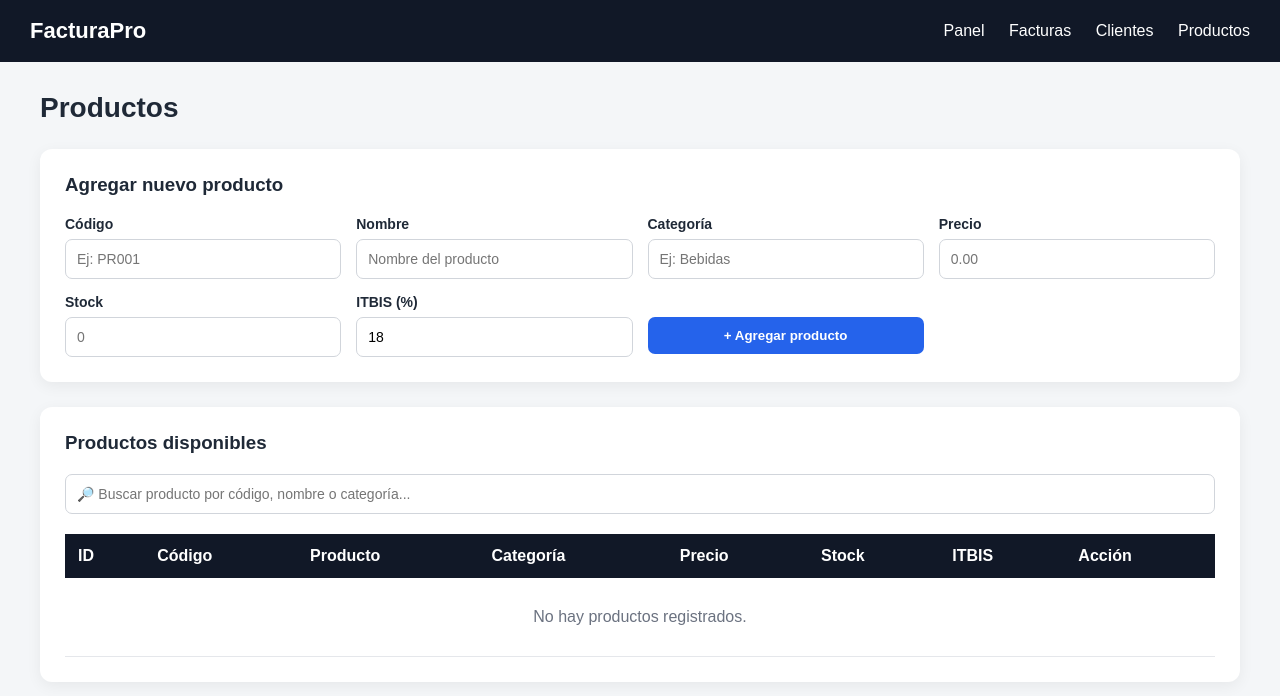
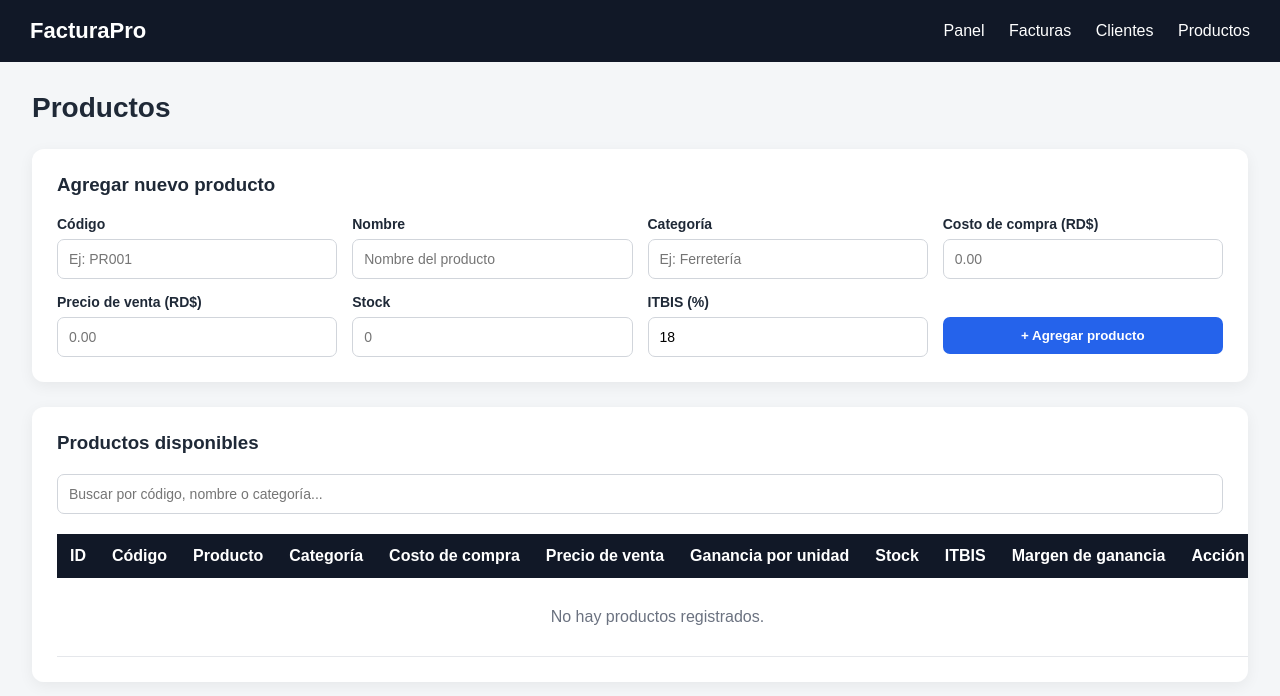
Before and after one commit to ca386658-ai/FacturaPro, a Flask app: page /productos in a window 1280 px wide. Shown: the top 696 px of the page. Run offline with Flask 3, Linux system fonts and the light colour scheme; the visitor is signed in with stand-in values (Sample User, id 1); parts of the project's set-up code (start-up, migrations or seed data) failed here and were passed over; some libraries are stand-ins or nearby versions.

Commit message:
Update productos.html

```diff
--- a/templates/productos.html
+++ b/templates/productos.html
@@ -1,10 +1,8 @@
 <!DOCTYPE html>
 <html lang="es">
-
 <head>
     <meta charset="UTF-8">
     <meta name="viewport" content="width=device-width, initial-scale=1.0">
-
     <title>Productos | FacturaPro</title>
 
     <style>
@@ -41,14 +39,11 @@
 
         .container {
             width: 95%;
-            max-width: 1200px;
+            max-width: 1400px;
             margin: 30px auto;
         }
 
         .header {
-            display: flex;
-            justify-content: space-between;
-            align-items: center;
             margin-bottom: 25px;
         }
 
@@ -62,6 +57,7 @@
             padding: 25px;
             margin-bottom: 25px;
             box-shadow: 0 4px 15px rgba(0, 0, 0, 0.06);
+            overflow-x: auto;
         }
 
         .card h3 {
@@ -86,6 +82,7 @@
         }
 
         input {
+            width: 100%;
             padding: 11px;
             border: 1px solid #d1d5db;
             border-radius: 7px;
@@ -117,6 +114,7 @@
 
         table {
             width: 100%;
+            min-width: 1100px;
             border-collapse: collapse;
         }
 
@@ -125,6 +123,7 @@
             color: white;
             padding: 13px;
             text-align: left;
+            white-space: nowrap;
         }
 
         td {
@@ -151,6 +150,15 @@
 
         .stock {
             font-weight: bold;
+        }
+
+        .margen {
+            font-weight: bold;
+            color: #15803d;
+        }
+
+        .perdida {
+            color: #dc2626;
         }
 
         .sin-productos {
@@ -181,17 +189,9 @@
             margin-bottom: 20px;
         }
 
-        .buscador input {
-            width: 100%;
-        }
-
         @media (max-width: 900px) {
             .form-grid {
                 grid-template-columns: repeat(2, 1fr);
-            }
-
-            table {
-                font-size: 13px;
             }
         }
 
@@ -205,18 +205,8 @@
                 gap: 15px;
             }
 
-            .header {
-                flex-direction: column;
-                align-items: flex-start;
-                gap: 10px;
-            }
-
-            .card {
-                overflow-x: auto;
-            }
-
-            table {
-                min-width: 700px;
+            .topbar a {
+                margin: 5px;
             }
         }
     </style>
@@ -225,7 +215,6 @@
 <body>
 
     <div class="topbar">
-
         <h1>FacturaPro</h1>
 
         <div>
@@ -234,7 +223,6 @@
             <a href="{{ url_for('clientes') }}">Clientes</a>
             <a href="{{ url_for('productos') }}">Productos</a>
         </div>
-
     </div>
 
     <div class="container">
@@ -244,310 +232,210 @@
         </div>
 
         {% with mensajes = get_flashed_messages(with_categories=true) %}
-
             {% if mensajes %}
-
                 {% for categoria, mensaje in mensajes %}
-
                     <div class="mensaje {{ categoria }}">
                         {{ mensaje }}
                     </div>
-
                 {% endfor %}
-
             {% endif %}
-
         {% endwith %}
 
-
-        <!-- AGREGAR PRODUCTO -->
-
         <div class="card">
-
             <h3>Agregar nuevo producto</h3>
 
-            <form
-                method="POST"
-                action="{{ url_for('agregar_producto') }}"
-            >
+            <form method="POST" action="{{ url_for('agregar_producto') }}">
 
                 <div class="form-grid">
 
                     <div class="form-group">
-
-                        <label>Código</label>
-
-                        <input
-                            type="text"
-                            name="codigo"
-                            placeholder="Ej: PR001"
-                            required
-                        >
-
+                        <label for="codigo">Código</label>
+                        <input type="text" id="codigo" name="codigo"
+                               placeholder="Ej: PR001" required>
                     </div>
 
+                    <div class="form-group">
+                        <label for="nombre">Nombre</label>
+                        <input type="text" id="nombre" name="nombre"
+                               placeholder="Nombre del producto" required>
+                    </div>
 
                     <div class="form-group">
-
-                        <label>Nombre</label>
-
-                        <input
-                            type="text"
-                            name="nombre"
-                            placeholder="Nombre del producto"
-                            required
-                        >
-
+                        <label for="categoria">Categoría</label>
+                        <input type="text" id="categoria" name="categoria"
+                               placeholder="Ej: Ferretería">
                     </div>
 
+                    <div class="form-group">
+                        <label for="costo">Costo de compra (RD$)</label>
+                        <input type="number" id="costo" name="costo"
+                               step="0.01" min="0" placeholder="0.00" required>
+                    </div>
 
                     <div class="form-group">
-
-                        <label>Categoría</label>
-
-                        <input
-                            type="text"
-                            name="categoria"
-                            placeholder="Ej: Bebidas"
-                        >
-
+                        <label for="precio">Precio de venta (RD$)</label>
+                        <input type="number" id="precio" name="precio"
+                               step="0.01" min="0.01" placeholder="0.00" required>
                     </div>
 
+                    <div class="form-group">
+                        <label for="stock">Stock</label>
+                        <input type="number" id="stock" name="stock"
+                               min="0" placeholder="0" required>
+                    </div>
 
                     <div class="form-group">
-
-                        <label>Precio</label>
-
-                        <input
-                            type="number"
-                            name="precio"
-                            step="0.01"
-                            min="0"
-                            placeholder="0.00"
-                            required
-                        >
-
+                        <label for="itbis">ITBIS (%)</label>
+                        <input type="number" id="itbis" name="itbis"
+                               step="0.01" value="18" min="0" max="100">
                     </div>
 
-
                     <div class="form-group">
-
-                        <label>Stock</label>
-
-                        <input
-                            type="number"
-                            name="stock"
-                            min="0"
-                            placeholder="0"
-                            required
-                        >
-
-                    </div>
-
-
-                    <div class="form-group">
-
-                        <label>ITBIS (%)</label>
-
-                        <input
-                            type="number"
-                            name="itbis"
-                            step="0.01"
-                            value="18"
-                            min="0"
-                            max="100"
-                        >
-
-                    </div>
-
-
-                    <div class="form-group">
-
-                        <button
-                            type="submit"
-                            class="btn btn-agregar"
-                        >
+                        <button type="submit" class="btn btn-agregar">
                             + Agregar producto
                         </button>
-
                     </div>
 
                 </div>
-
             </form>
-
         </div>
 
-
-        <!-- LISTA DE PRODUCTOS -->
-
         <div class="card">
-
             <h3>Productos disponibles</h3>
 
             <div class="buscador">
-
-                <input
-                    type="text"
-                    id="buscarProducto"
-                    placeholder="🔎 Buscar producto por código, nombre o categoría..."
-                    onkeyup="buscarProductos()"
-                >
-
+                <input type="text" id="buscarProducto"
+                       placeholder="Buscar por código, nombre o categoría..."
+                       onkeyup="buscarProductos()">
             </div>
 
-
             <table>
-
                 <thead>
-
                     <tr>
-
                         <th>ID</th>
                         <th>Código</th>
                         <th>Producto</th>
                         <th>Categoría</th>
-                        <th>Precio</th>
+                        <th>Costo de compra</th>
+                        <th>Precio de venta</th>
+                        <th>Ganancia por unidad</th>
                         <th>Stock</th>
                         <th>ITBIS</th>
+                        <th>Margen de ganancia</th>
                         <th>Acción</th>
-
                     </tr>
-
                 </thead>
 
                 <tbody id="tablaProductos">
 
                     {% for producto in productos %}
-
                         {% if producto.activo %}
-
                             <tr>
+                                <td>{{ producto.id }}</td>
+                                <td>{{ producto.codigo }}</td>
+                                <td>{{ producto.nombre }}</td>
+                                <td>{{ producto.categoria or 'Sin categoría' }}</td>
 
                                 <td>
-                                    {{ producto.id }}
+                                    {% if producto.costo is not none %}
+                                        RD${{ "%.2f"|format(producto.costo|float) }}
+                                    {% else %}
+                                        Pendiente
+                                    {% endif %}
                                 </td>
 
                                 <td>
-                                    {{ producto.codigo }}
+                                    RD${{ "%.2f"|format(producto.precio|float) }}
                                 </td>
 
                                 <td>
-                                    {{ producto.nombre }}
+                                    {% if producto.costo is not none %}
+                                        RD${{ "%.2f"|format(
+                                            producto.precio|float - producto.costo|float
+                                        ) }}
+                                    {% else %}
+                                        Pendiente
+                                    {% endif %}
                                 </td>
 
-                                <td>
-                                    {{ producto.categoria or 'Sin categoría' }}
-                                </td>
-
-                                <td>
-                                    ${{ "%.2f"|format(producto.precio|float) }}
-                                </td>
-
-                                <td class="stock">
-
-                                    {{ producto.stock }}
-
-                                </td>
+                                <td class="stock">{{ producto.stock }}</td>
 
                                 <td>
                                     {{ "%.2f"|format(producto.itbis|float) }}%
                                 </td>
 
+                                <td class="margen">
+                                    {% if producto.margen_ganancia is not none %}
+                                        {% if producto.margen_ganancia < 0 %}
+                                            <span class="perdida">
+                                                {{ "%.2f"|format(
+                                                    producto.margen_ganancia|float
+                                                ) }}%
+                                            </span>
+                                        {% else %}
+                                            {{ "%.2f"|format(
+                                                producto.margen_ganancia|float
+                                            ) }}%
+                                        {% endif %}
+                                    {% else %}
+                                        Registra el costo
+                                    {% endif %}
+                                </td>
+
                                 <td>
+                                    <form method="POST"
+                                          action="{{ url_for('eliminar_producto', id=producto.id) }}"
+                                          onsubmit="return confirmarEliminacion(this);">
 
-                                    <form
-                                        method="POST"
-                                        action="{{ url_for('eliminar_producto', id=producto.id) }}"
-                                        onsubmit="return confirmarEliminacion('{{ producto.nombre }}');"
-                                    >
-
-                                        <button
-                                            type="submit"
-                                            class="btn-eliminar"
-                                        >
+                                        <button type="submit" class="btn-eliminar">
                                             🗑️ Eliminar
                                         </button>
 
                                     </form>
-
                                 </td>
-
                             </tr>
-
                         {% endif %}
-
                     {% else %}
-
                         <tr>
-
-                            <td
-                                colspan="8"
-                                class="sin-productos"
-                            >
+                            <td colspan="11" class="sin-productos">
                                 No hay productos registrados.
                             </td>
-
                         </tr>
-
                     {% endfor %}
 
                 </tbody>
-
             </table>
-
         </div>
 
     </div>
 
-
     <script>
-
-        function confirmarEliminacion(nombre) {
+        function confirmarEliminacion(formulario) {
+            const fila = formulario.closest("tr");
+            const nombre = fila
+                ? fila.cells[2].textContent.trim()
+                : "este producto";
 
             return confirm(
                 "¿Seguro que deseas eliminar el producto: " +
                 nombre +
                 "?\n\nEl producto desaparecerá de la lista, pero las facturas anteriores se conservarán."
             );
-
         }
 
+        function buscarProductos() {
+            const texto = document.getElementById("buscarProducto")
+                .value.toLowerCase();
 
-        function buscarProductos() {
-
-            const texto =
-                document
-                .getElementById("buscarProducto")
-                .value
-                .toLowerCase();
-
-            const filas =
-                document.querySelectorAll(
-                    "#tablaProductos tr"
-                );
+            const filas = document.querySelectorAll("#tablaProductos tr");
 
             filas.forEach(function(fila) {
+                const contenido = fila.textContent.toLowerCase();
 
-                const contenido =
-                    fila.textContent.toLowerCase();
-
-                if (contenido.includes(texto)) {
-
-                    fila.style.display = "";
-
-                } else {
-
-                    fila.style.display = "none";
-
-                }
-
+                fila.style.display = contenido.includes(texto) ? "" : "none";
             });
-
         }
-
     </script>
 
 </body>
-
 </html>
```
